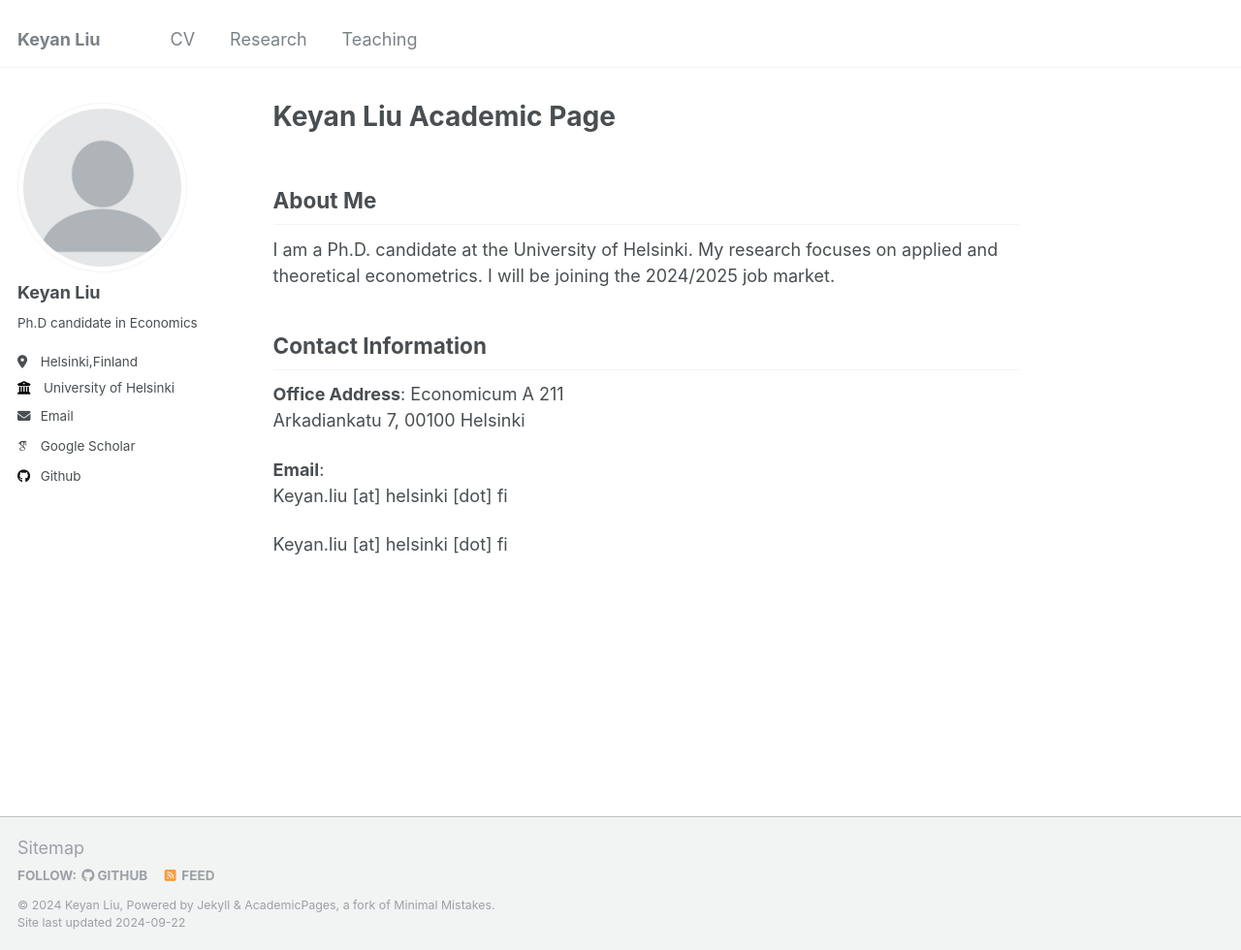
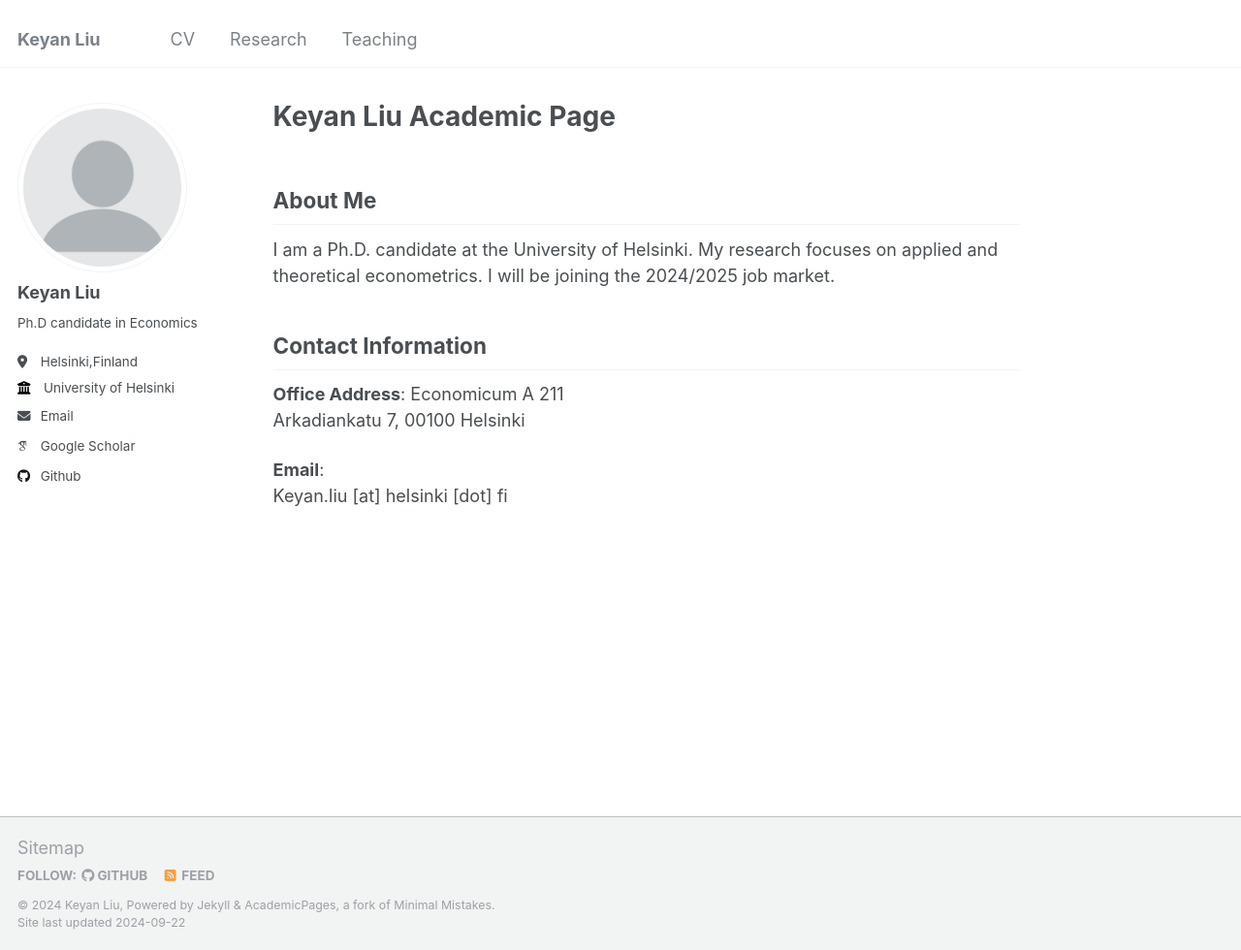
Before and after one commit to keyanliu1/keyanliu1.github.io, a Jekyll site: the page built from _pages/about.md, in a window 1280 px wide and 980 px high. Shown: the whole window at 97% size. Built offline with Jekyll 4.4.1, drawn with Linux system fonts in a browser that asks for light colours; some web fonts are replaced.

Commit message:
Update about.md

```diff
--- a/_pages/about.md
+++ b/_pages/about.md
@@ -26,6 +26,3 @@ Arkadiankatu 7, 00100 Helsinki
 
 **Email**:
 Keyan.liu [at] helsinki [dot] fi
-
-
-Keyan.liu [at] helsinki [dot] fi
```
